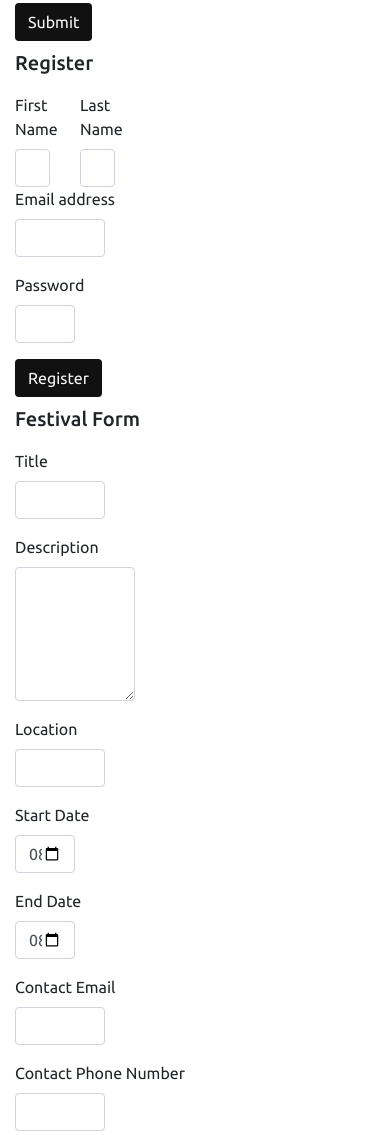
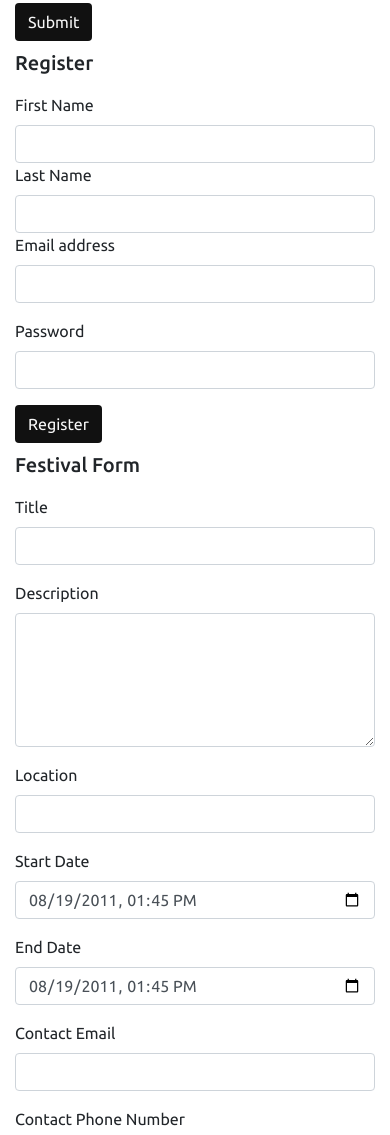
Before and after one commit to jade-r-k/awdd-ca1-jade-kelly-n00191459, a plain HTML site: page components.html in a window 390 px wide. Shown: the part 385-1520 px from the top of the page. Drawn offline with nearby package versions, Linux system fonts and the light colour scheme.

Commit message:
Cleaning up code and and fixing rows on components page

```diff
--- a/components.html
+++ b/components.html
@@ -70,6 +70,7 @@
     </nav>
     <!-- Close Nav -->
 
+    <!-- Text -->
     <div class="row">
       <div class="col-6">
         <div class="title my-margin">
@@ -77,7 +78,9 @@
         </div>
       </div>
     </div>
+    <!-- Close text -->
 
+    <!-- Text -->
     <div class="row">
       <div class="col-6">
         <div class="title my-margin">
@@ -85,21 +88,23 @@
         </div>
       </div>
     </div>
+    <!-- Close text -->
 
     <!-- Form Login -->
     <form class="my-margin">
       <div class="form-group">
         <label for="exampleInputEmail1">Email address</label>
-        <input type="email" class="col-3 form-control" id="exampleInputEmail1" aria-describedby="emailHelp">
+        <input type="email" class="col-md-3 col-sm-6 form-control" id="exampleInputEmail1" aria-describedby="emailHelp">
       </div>
       <div class="form-group">
         <label for="exampleInputPassword1">Password</label>
-        <input type="password" class="col-2 form-control" id="exampleInputPassword1">
+        <input type="password" class="col-md-2 col-sm-4 form-control" id="exampleInputPassword1">
       </div>
       <button type="submit" class="btn bg-color-dark txt-color-light">Submit</button>
     </form>
     <!-- Form Login Close -->
 
+    <!-- Text -->
     <div class="row">
       <div class="col-6">
         <div class="title my-margin">
@@ -107,31 +112,33 @@
         </div>
       </div>
     </div>
+    <!-- Close text -->
 
     <!-- Form Register -->
     <form class="my-margin">
       <div class="row">
-        <div class="col-2">
+        <div class="col-md-2 col-sm-4">
           <label>First Name</label>
           <input type="text" class="form-control">
         </div>
-        <div class="col-2">
+        <div class="col-md-2 col-sm-4">
           <label>Last Name</label>
           <input type="text" class="form-control">
         </div>
       </div>
       <div class="form-group">
         <label>Email address</label>
-        <input type="email" class="form-control col-3" id="exampleInputEmail1" aria-describedby="emailHelp">
+        <input type="email" class="form-control col-md-3 col-sm-6" id="exampleInputEmail1" aria-describedby="emailHelp">
       </div>
       <div class="form-group">
         <label>Password</label>
-        <input type="password" class="form-control col-2" id="exampleInputPassword1">
+        <input type="password" class="form-control col-md-2 col-sm-4" id="exampleInputPassword1">
       </div>
       <button type="submit" class="btn bg-color-dark txt-color-light">Register</button>
     </form>
     <!-- Form register close -->
 
+    <!-- Text -->
     <div class="row">
       <div class="col-6">
         <div class="title my-margin">
@@ -139,38 +146,39 @@
         </div>
       </div>
     </div>
+    <!-- Close text -->
 
     <!-- Form Festival -->
     <form class="my-margin">
       <div class="form-group">
         <label for="exampleInputEmail1">Title</label>
-        <input type="title" class="form-control col-3">
+        <input type="title" class="form-control col-md-3 col-sm-6">
       </div>
       <div class="form-group">
         <label for="comment">Description</label>
-        <textarea class="form-control col-4" rows="5" id="comment"></textarea>
+        <textarea class="form-control col-md-4 col-sm-8" rows="5" id="comment"></textarea>
       </div>
       <div class="form-group">
         <label for="exampleInputPassword1">Location</label>
-        <input type="location" class="form-control col-3">
+        <input type="location" class="form-control col-md-3 col-sm-6">
       </div>
 
       <div class="form-group">
         <label for="example-datetime-local-input">Start Date</label>
-        <input class="form-control col-2" type="datetime-local" value="2011-08-19T13:45:00">
+        <input class="form-control col-md-2 col-sm-5" type="datetime-local" value="2011-08-19T13:45:00">
       </div>
       <div class="form-group">
         <label for="example-datetime-local-input">End Date</label>
-        <input class="form-control col-2" type="datetime-local" value="2011-08-19T13:45:00">
+        <input class="form-control col-md-2 col-sm-5" type="datetime-local" value="2011-08-19T13:45:00">
       </div>
 
       <div class="form-group">
         <label for="exampleInputEmail1">Contact Email</label>
-        <input type="email" class="form-control col-3">
+        <input type="email" class="form-control col-md-3 col-sm-6">
       </div>
       <div class="form-group">
         <label for="exampleInputPassword1">Contact Phone Number</label>
-        <input type="number" class="form-control col-3">
+        <input type="number" class="form-control col-md-3 col-sm-6">
       </div>
       <div class="form-group">
         <label for="exampleInputFile">File input</label>
@@ -180,6 +188,7 @@
     </form>
     <!-- Form Festival Close -->
 
+    <!-- Text -->
     <div class="row">
       <div class="col-6">
         <div class="title my-margin">
@@ -187,10 +196,11 @@
         </div>
       </div>
     </div>
+    <!-- Close text -->
 
     <!-- Table -->
     <div class="row">
-      <div class="col-md-12">
+      <div class="col-md-12 col-sm-12">
         <table class="table">
           <thead class="bg-color-dark txt-color-light">
             <tr>
```
Also changed, not shown: index.html (+6 -5 lines).
